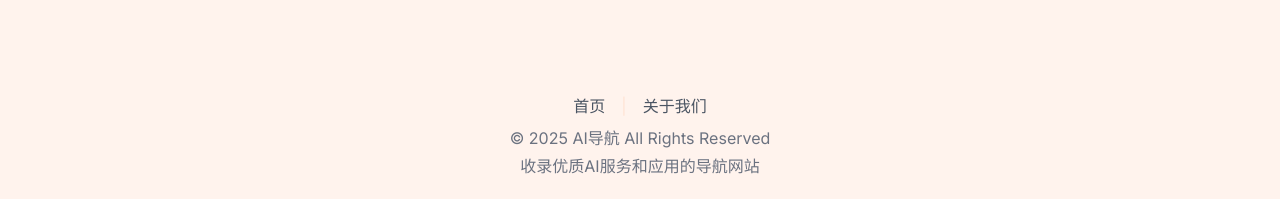
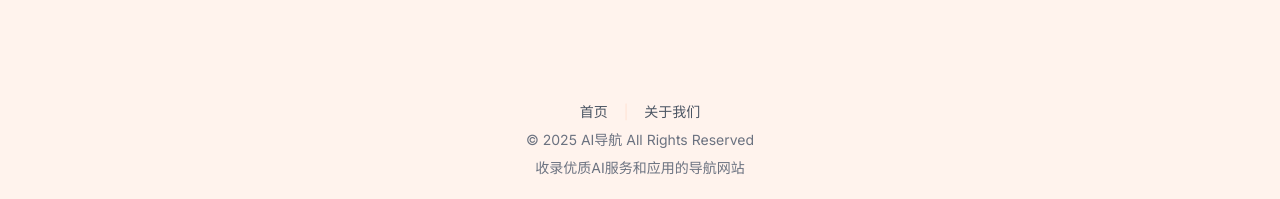
Before and after one commit to luckyzgj/nav-site, a Next.js app: page / in a window 1280 px wide. Shown: the part 598-797 px from the top of the page. Built offline with nearby package versions, Linux system fonts and the light colour scheme; no server answers; the database is empty.

Commit message:
UI优化

```diff
--- a/src/components/Footer.tsx
+++ b/src/components/Footer.tsx
@@ -13,7 +13,7 @@ export default function Footer({ siteName, siteDescription, statisticsCode }: Fo
 
   return (
     <>
-      <footer className="py-6">
+      <footer className="py-6 text-sm">
         <div className="container mx-auto px-4 max-w-[960px]">
           <div className="flex space-x-4 items-center justify-center">
             <Link href="/" className="text-gray-600 hover:text-brand-400 transition-colors">
@@ -27,7 +27,7 @@ export default function Footer({ siteName, siteDescription, statisticsCode }: Fo
           <div className="text-center text-gray-500 mt-2">
             <p>&copy; {year} {siteName} All Rights Reserved</p>
             {siteDescription && (
-              <p className="mt-1">{siteDescription}</p>
+              <p className="mt-2">{siteDescription}</p>
             )}
           </div>
         </div>
```
